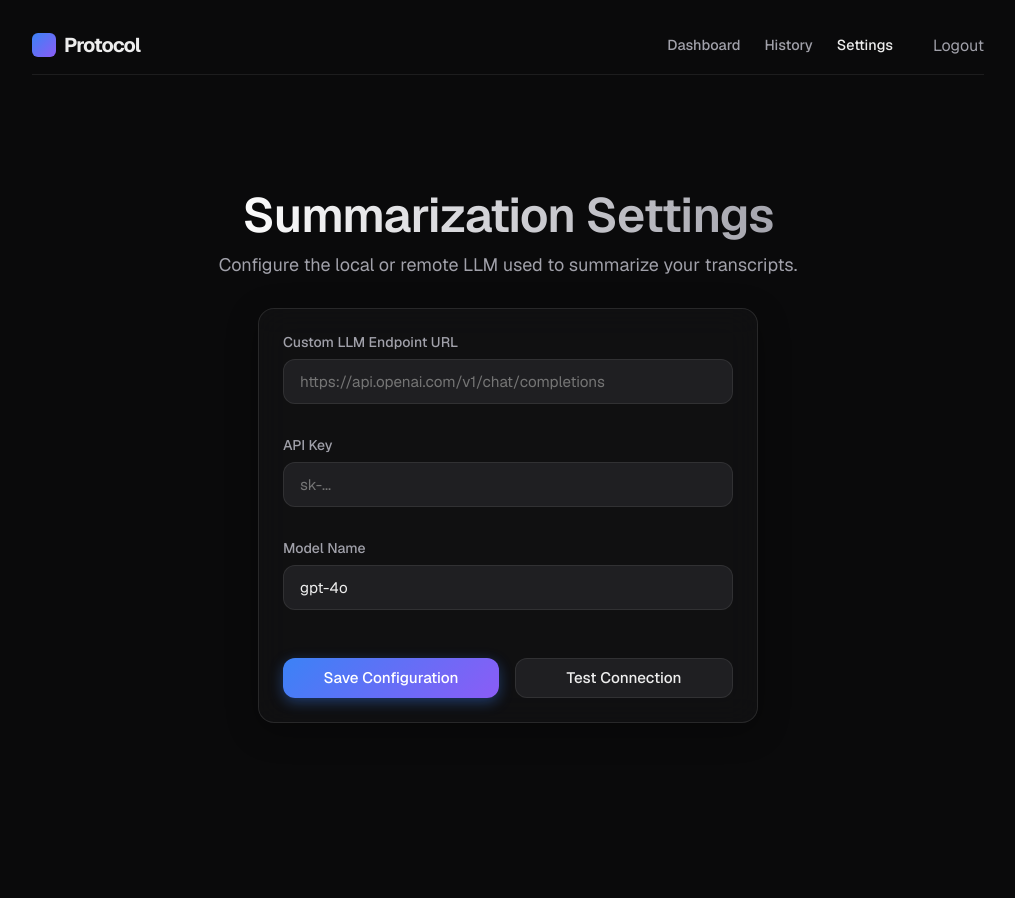
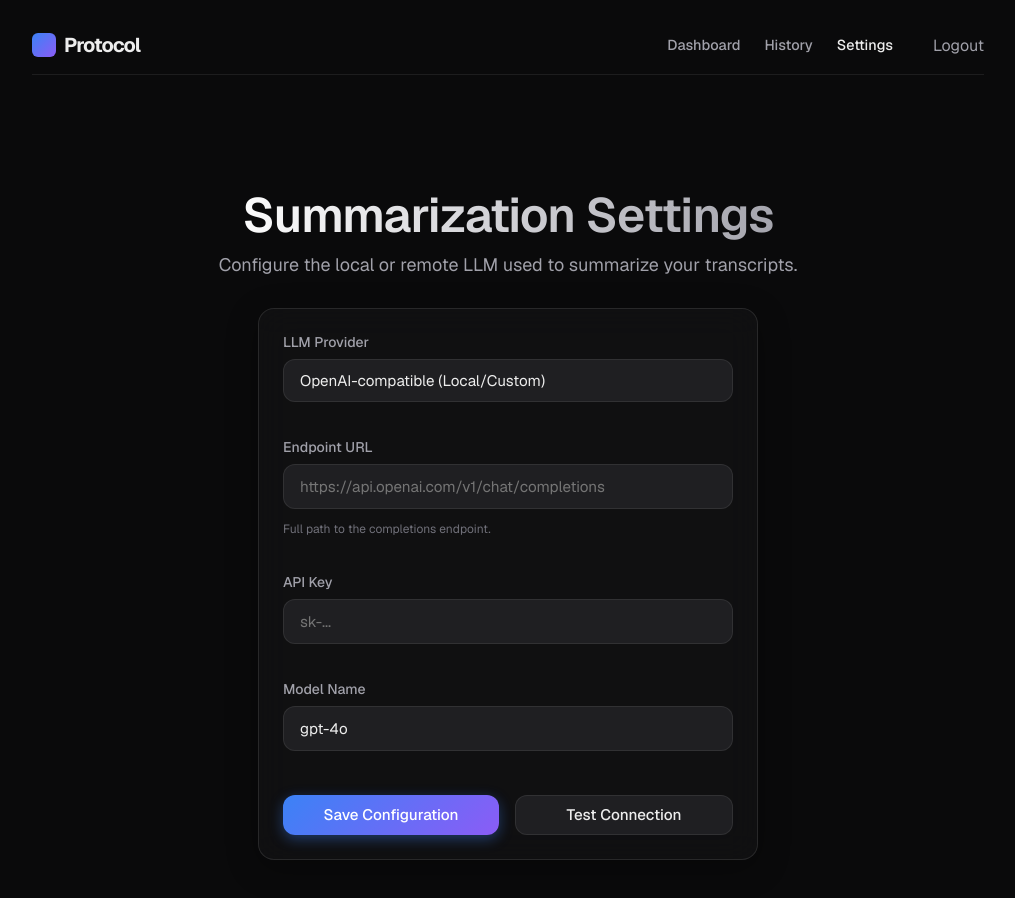
Before and after one commit to VivoUtMori/protocol, a Next.js app: page /settings in a window 1280 px wide. Shown: the top 898 px of the page, without its empty margins (132-1147 px from the left). Before the commit the page ends 800 px from the top, so only its background shows below. Built offline with nearby package versions, Linux system fonts and the light colour scheme; no server answers.

Commit message:
Add Gemini support

```diff
--- a/src/app/api/settings/route.ts
+++ b/src/app/api/settings/route.ts
@@ -29,23 +29,25 @@ export async function POST(req: Request) {
     }
 
     try {
-        const { llmUrl, llmApiKey, llmModel } = await req.json();
+        const { llmUrl, llmApiKey, llmModel, llmProvider } = await req.json();
 
         const settings = await prisma.settings.upsert({
             where: { userId: session.user.id },
             update: {
                 llmUrl,
                 llmApiKey,
-                llmModel
+                llmModel,
+                llmProvider: llmProvider || 'custom'
             },
             create: {
                 userId: session.user.id,
                 llmUrl,
                 llmApiKey,
                 llmModel,
-                llmProvider: 'custom'
+                llmProvider: llmProvider || 'custom'
             }
         });
+
 
         return NextResponse.json({ message: "Success", settings }, { status: 200 });
     } catch (err) {
--- a/src/app/settings/page.tsx
+++ b/src/app/settings/page.tsx
@@ -4,6 +4,7 @@ import { useState, useEffect } from "react";
 import { signOut } from "next-auth/react";
 
 export default function Settings() {
+    const [llmProvider, setLlmProvider] = useState("custom");
     const [llmUrl, setLlmUrl] = useState("");
     const [llmApiKey, setLlmApiKey] = useState("");
     const [llmModel, setLlmModel] = useState("gpt-4o");
@@ -11,13 +12,13 @@ export default function Settings() {
     const [isTesting, setIsTesting] = useState(false);
     const [message, setMessage] = useState("");
 
-
     useEffect(() => {
         // Fetch user settings on mount
         fetch('/api/settings')
             .then(res => res.json())
             .then(data => {
                 if (data.settings) {
+                    setLlmProvider(data.settings.llmProvider || "custom");
                     setLlmUrl(data.settings.llmUrl || "");
                     setLlmApiKey(data.settings.llmApiKey || "");
                     setLlmModel(data.settings.llmModel || "gpt-4o");
@@ -36,7 +37,7 @@ export default function Settings() {
                 headers: {
                     'Content-Type': 'application/json',
                 },
-                body: JSON.stringify({ llmUrl, llmApiKey, llmModel }),
+                body: JSON.stringify({ llmUrl, llmApiKey, llmModel, llmProvider }),
             });
 
             if (res.ok) {
@@ -59,8 +60,12 @@ export default function Settings() {
             const res = await fetch('/api/summarize', {
                 method: 'POST',
                 headers: { 'Content-Type': 'application/json' },
-                body: JSON.stringify({ transcript: "This is a test message to verify the connection." }),
+                body: JSON.stringify({
+                    transcript: "This is a test message to verify the connection.",
+                    testSettings: { llmUrl, llmApiKey, llmModel, llmProvider }
+                }),
             });
+
 
             const data = await res.json();
             if (res.ok) {
@@ -75,39 +80,63 @@ export default function Settings() {
         }
     };
 
-
     return (
         <div className="container">
             <main className="main-content">
-
-
                 <div style={{ textAlign: "center" }}>
                     <h1 className="title">Summarization Settings</h1>
                     <p className="subtitle">Configure the local or remote LLM used to summarize your transcripts.</p>
                 </div>
 
                 <div className="glass-card" style={{ width: "100%", maxWidth: "500px" }}>
-                    <form onSubmit={handleSave} style={{ display: "flex", flexDirection: "column", gap: "1rem" }}>
+                    <form onSubmit={handleSave} style={{ display: "flex", flexDirection: "column", gap: "1.25rem" }}>
+
                         <div className="input-group">
-                            <label className="input-label">Custom LLM Endpoint URL</label>
+                            <label className="input-label">LLM Provider</label>
+                            <select
+                                className="input-field"
+                                value={llmProvider}
+                                onChange={(e) => {
+                                    setLlmProvider(e.target.value);
+                                    if (e.target.value === 'gemini') {
+                                        setLlmModel('gemini-1.5-flash');
+                                    } else {
+                                        setLlmModel('gpt-4o');
+                                    }
+                                }}
+                                style={{ appearance: 'none', cursor: 'pointer' }}
+                            >
+                                <option value="custom">OpenAI-compatible (Local/Custom)</option>
+                                <option value="gemini">Google Gemini</option>
+                            </select>
+                        </div>
+
+                        {llmProvider === 'custom' && (
+                            <div className="input-group">
+                                <label className="input-label">Endpoint URL</label>
                                 <input
                                     type="url"
                                     className="input-field"
                                     placeholder="https://api.openai.com/v1/chat/completions"
                                     value={llmUrl}
                                     onChange={(e) => setLlmUrl(e.target.value)}
-                                required
+                                    required={llmProvider === 'custom'}
                                 />
+                                <p style={{ fontSize: '0.75rem', color: 'var(--text-muted)', marginTop: '0.25rem' }}>
+                                    Full path to the completions endpoint.
+                                </p>
                             </div>
+                        )}
 
                         <div className="input-group">
                             <label className="input-label">API Key</label>
                             <input
                                 type="password"
                                 className="input-field"
-                                placeholder="sk-..."
+                                placeholder={llmProvider === 'gemini' ? "Gemini API Key" : "sk-..."}
                                 value={llmApiKey}
                                 onChange={(e) => setLlmApiKey(e.target.value)}
+                                required={llmProvider === 'gemini'}
                             />
                         </div>
 
@@ -116,14 +145,14 @@ export default function Settings() {
                             <input
                                 type="text"
                                 className="input-field"
-                                placeholder="gpt-4o or your local model name"
+                                placeholder={llmProvider === 'gemini' ? "gemini-1.5-flash" : "gpt-4o"}
                                 value={llmModel}
                                 onChange={(e) => setLlmModel(e.target.value)}
                                 required
                             />
                         </div>
 
-                        <div style={{ display: "flex", gap: "1rem", marginTop: "1rem" }}>
+                        <div style={{ display: "flex", gap: "1rem", marginTop: "0.5rem" }}>
                             <button type="submit" className="btn btn-primary" disabled={isSaving || isTesting} style={{ flex: 1 }}>
                                 {isSaving ? "Saving..." : "Save Configuration"}
                             </button>
@@ -131,16 +160,15 @@ export default function Settings() {
                                 type="button"
                                 className="btn btn-secondary"
                                 onClick={handleTestConnection}
-                                disabled={isSaving || isTesting || !llmUrl}
+                                disabled={isSaving || isTesting || (llmProvider === 'custom' && !llmUrl)}
                                 style={{ flex: 1 }}
                             >
                                 {isTesting ? "Testing..." : "Test Connection"}
                             </button>
                         </div>
 
-
                         {message && (
-                            <div style={{ marginTop: "1rem", textAlign: "center", color: message.includes("success") ? "var(--accent-success)" : "var(--accent-danger)" }}>
+                            <div style={{ padding: "0.75rem", borderRadius: "var(--radius-sm)", backgroundColor: "var(--bg-tertiary)", marginTop: "0.5rem", textAlign: "center", color: message.includes("successful") || message.includes("success") ? "var(--accent-success)" : "var(--accent-danger)", fontSize: "0.85rem", border: "1px solid var(--glass-border)" }}>
                                 {message}
                             </div>
                         )}
```
Also changed, not shown: src/app/api/summarize/route.ts (+50 -17 lines). Lines whose indentation alone changed are shown as unchanged.
